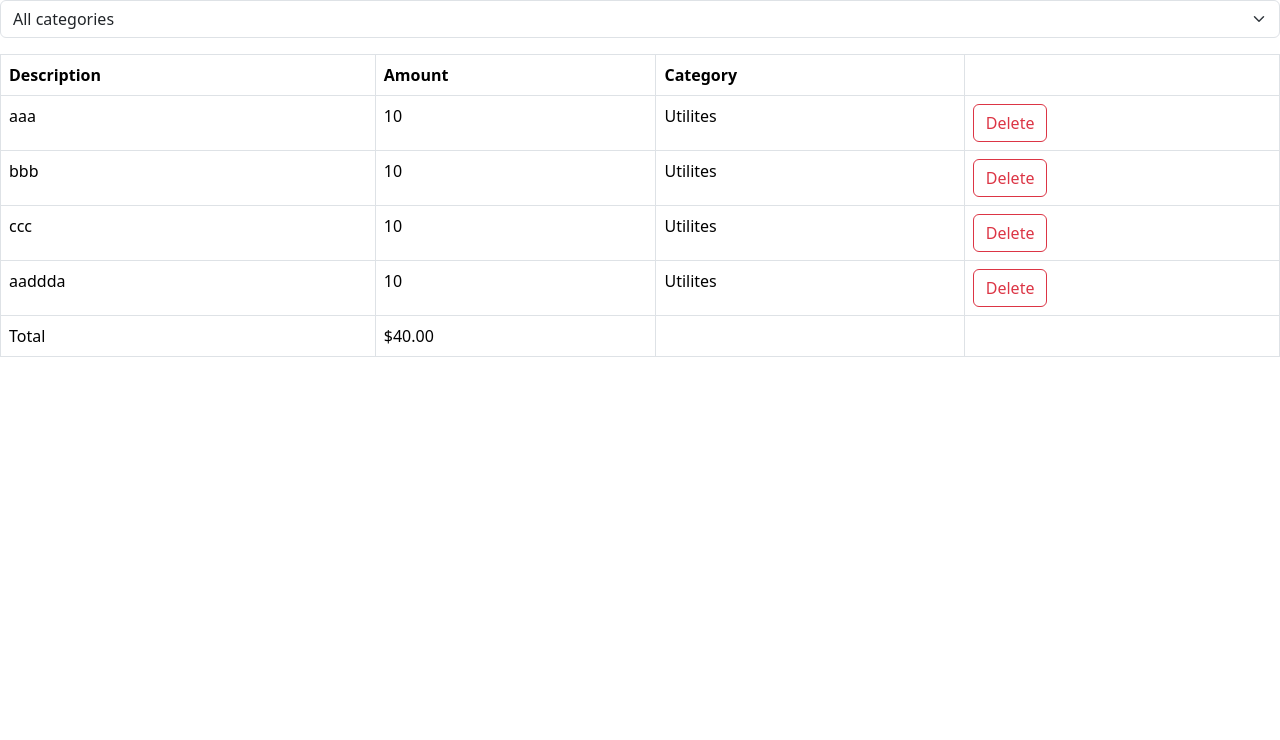
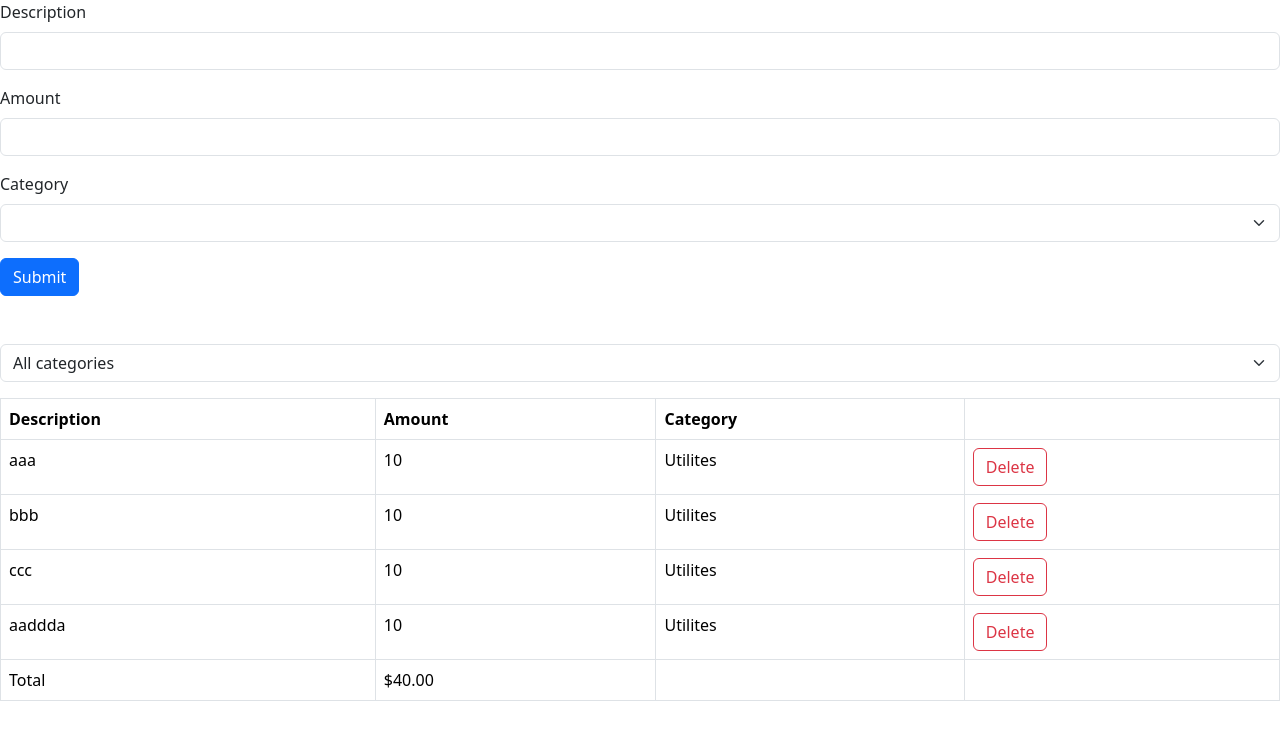
Before and after one commit to iy2chang/expense-tracker, a React (Vite) app: page / in a window 1280 px wide. Shown: the top 740 px of the page. Built offline with nearby package versions, Linux system fonts and the light colour scheme.

Commit message:
add expense form

```diff
--- a/src/App.tsx
+++ b/src/App.tsx
@@ -1,6 +1,9 @@
 import ExpenseFilter from "./expense-tracker/components/ExpenseFilter";
+import ExpenseForm from "./expense-tracker/components/ExpenseForm";
 import ExpenseList from "./expense-tracker/components/ExpenseList";
 import { useState } from "react";
+
+export const categories = ["Groceries", "Utilities", "Entertainment"];
 
 const App = () => {
   const [selectedCategory, setSelectedCategory] = useState("");
@@ -20,6 +23,9 @@
 
   return (
     <div>
+      <div className="mb-5">
+        <ExpenseForm />
+      </div>
       <div className="mb-3">
         <ExpenseFilter
           onSelectCategory={(category) => setSelectedCategory(category)}
--- a/src/expense-tracker/components/ExpenseFilter.tsx
+++ b/src/expense-tracker/components/ExpenseFilter.tsx
@@ -1,3 +1,5 @@
+import { categories } from "../../App";
+
 interface Props {
   onSelectCategory: (category: string) => void;
 }
@@ -9,9 +11,11 @@
       onChange={(event) => onSelectCategory(event.target.value)}
     >
       <option value="">All categories</option>
-      <option value="Groceries">Groceries</option>
-      <option value="Utilites">Utilities</option>
-      <option value="Entertainment">Entertainment</option>
+      {categories.map((category) => (
+        <option key={category} value={category}>
+          {category}
+        </option>
+      ))}
     </select>
   );
 };
--- /dev/null
+++ b/src/expense-tracker/components/ExpenseForm.tsx
@@ -0,0 +1,36 @@
+import { categories } from "../../App";
+
+const ExpenseForm = () => {
+  return (
+    <form>
+      <div className="mb-3">
+        <label htmlFor="description" className="form-label">
+          Description
+        </label>
+        <input id="description" type="text" className="form-control"></input>
+      </div>
+      <div className="mb-3">
+        <label htmlFor="amount" className="form-label">
+          Amount
+        </label>
+        <input id="amount" type="number" className="form-control"></input>
+      </div>
+      <div className="mb-3">
+        <label htmlFor="category" className="form-label">
+          Category
+        </label>
+        <select id="category" className="form-select">
+          <option value=""></option>
+          {categories.map((category) => (
+            <option key={category} value={category}>
+              {category}
+            </option>
+          ))}
+        </select>
+      </div>
+      <button className="btn btn-primary">Submit</button>
+    </form>
+  );
+};
+
+export default ExpenseForm;
```
